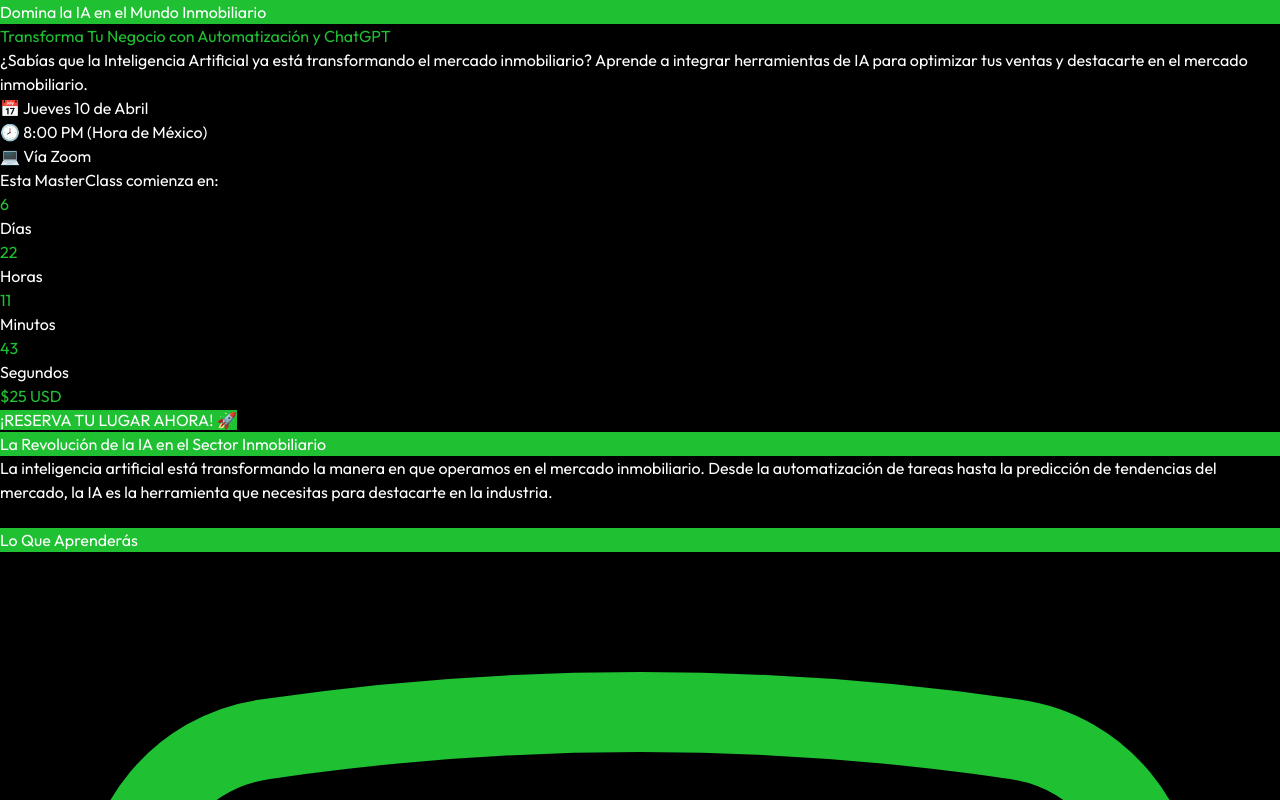
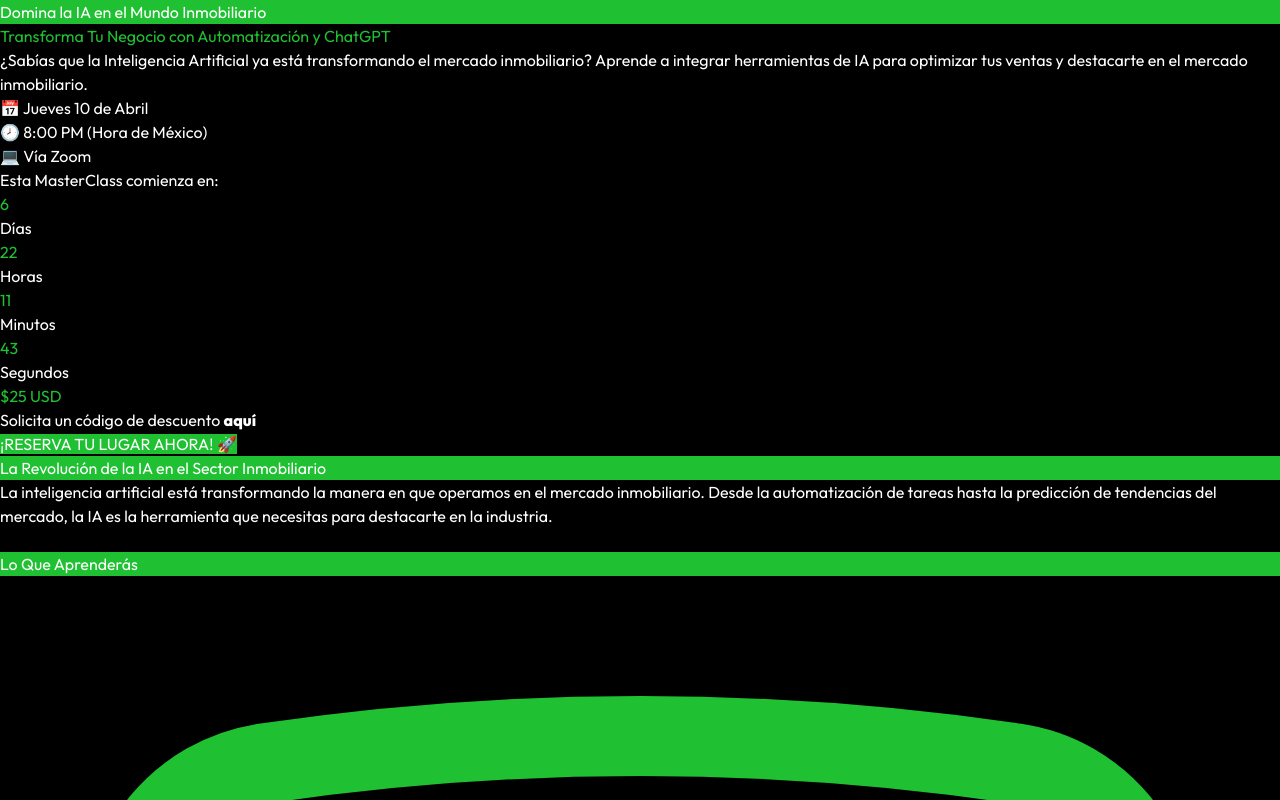
Before and after one commit to MelinaBlanco88/masterclass-br-ia, a React (Vite) app: page / in a window 1280 px wide. Shown: the top 800 px of the page. Built offline with nearby package versions, Linux system fonts and the light colour scheme.

Commit message:
codigo descuento

```diff
--- a/src/App.jsx
+++ b/src/App.jsx
@@ -168,6 +168,7 @@ function App() {
             />
             <div className="mt-8">
               <p className="text-4xl font-bold text-[#C1ED0B]">$25 USD</p>
+              <p className="text-lg mt-2">Solicita un código de descuento <a href='wa.link/yso3wi' target='_blank'><b>aquí</b></a></p>
             </div>
           </div>
 
```
